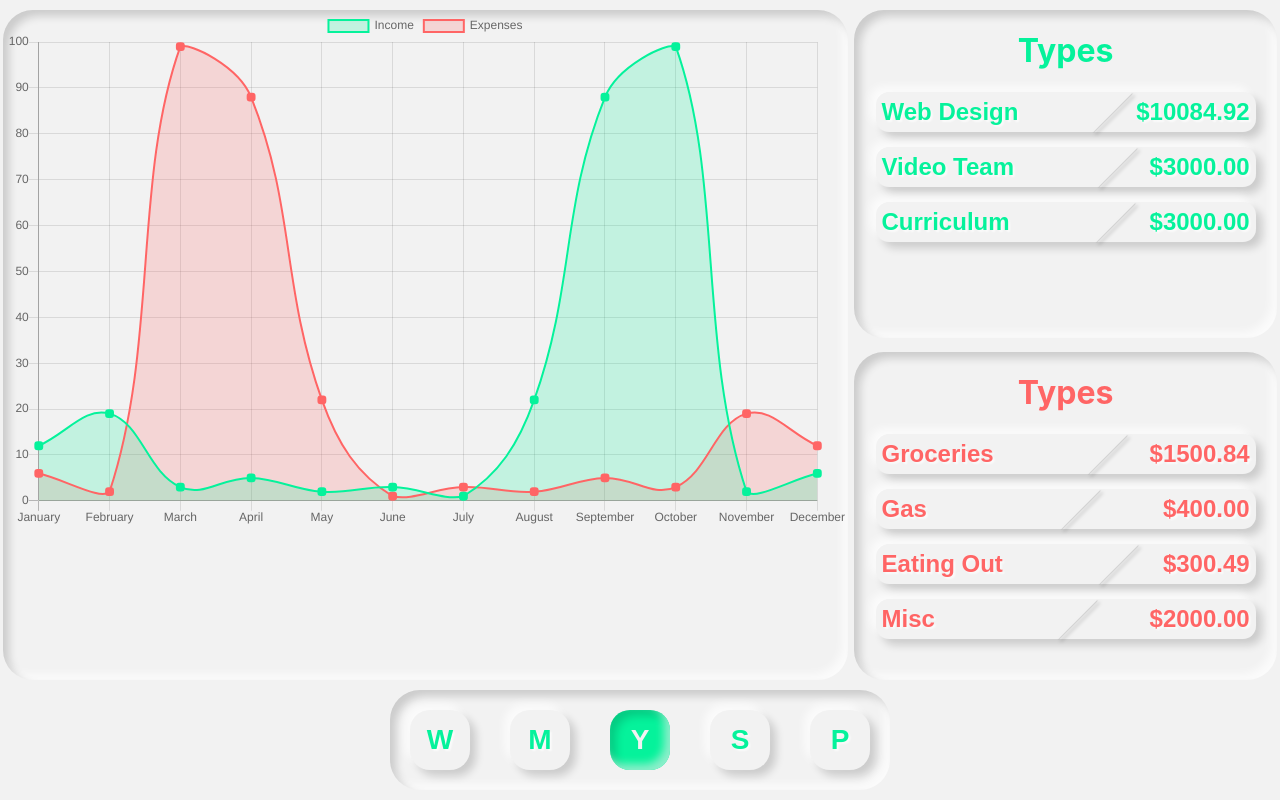
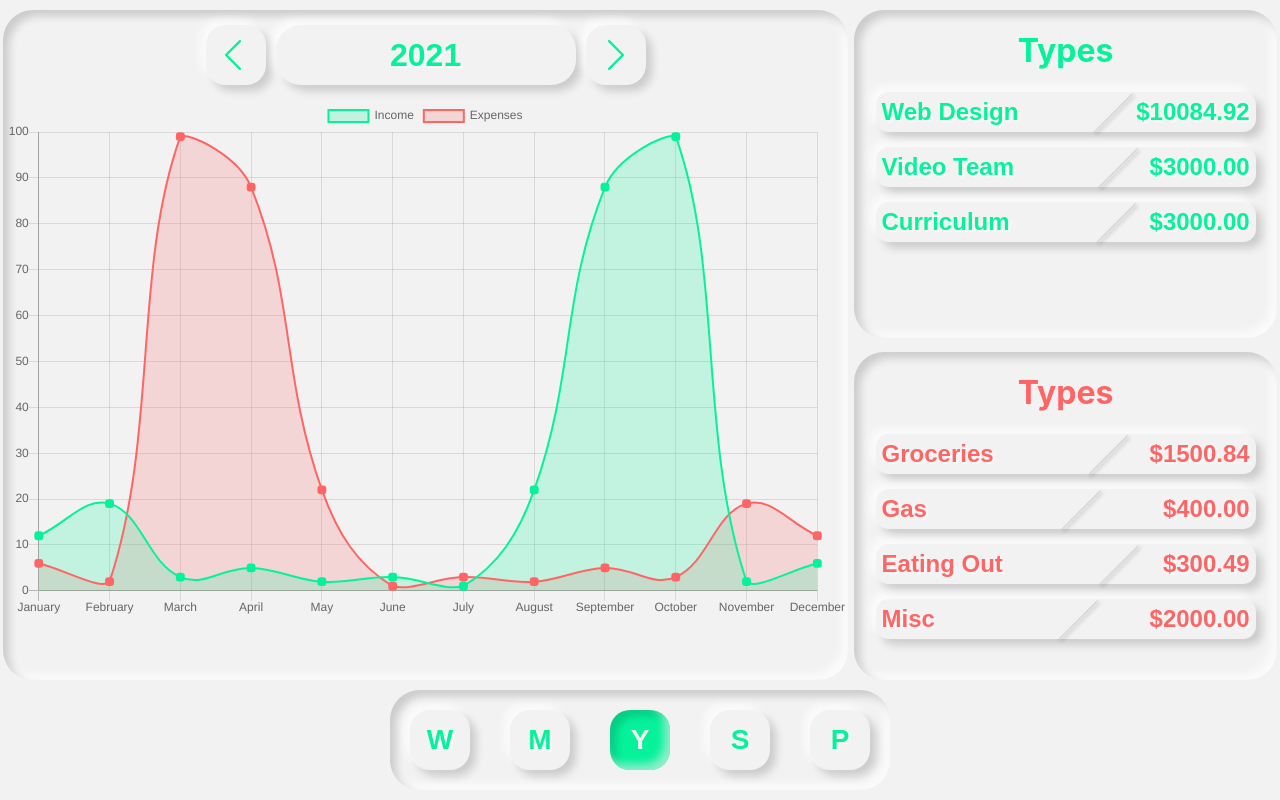
Before and after one commit to Figure-Finance/figure, a React (Create React App) app in the folder frontend/: page /yearly in a window 1280 px wide. Built offline with nearby package versions, Linux system fonts and the light colour scheme; no server answers.

Commit message:
[update] year prop to showYearly

```diff
--- a/frontend/src/components/GraphSummary/GraphSummary.js
+++ b/frontend/src/components/GraphSummary/GraphSummary.js
@@ -22,21 +22,17 @@ const GraphSummary = props => {
 
   let title = null
 
-  if (props.year) {
+  if (props.showYearly) {
     title = (
       <div className={classes.Buttons}>
-        <Button color='primary' size='square' clicked={decrementNumber}>
-          <LeftArrowButton />
-        </Button>
+        <LeftArrowButton clicked={decrementNumber} />
         <Button
           color='primary'
           size='large'
           width='300px'>
           {number}
         </Button>
-        <Button color='primary' size='square' clicked={incrementNumber}>
-          <RightArrowButton />
-        </Button>
+        <RightArrowButton clicked={incrementNumber} />
       </div>
     )
   }
@@ -50,7 +46,7 @@ const GraphSummary = props => {
 }
 
 GraphSummary.propTypes = {
-  year: PropTypes.boolean
+  showYearly: PropTypes.bool
 }
 
 export default GraphSummary
```
